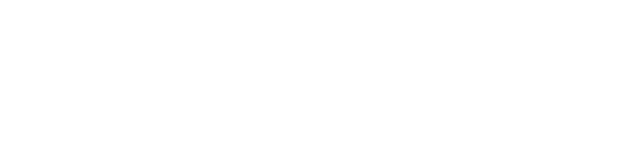
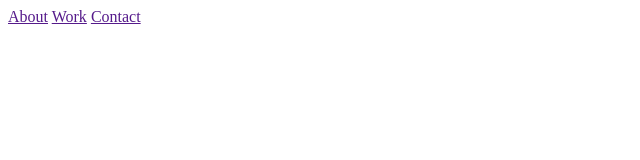
Before and after one commit to Nsiivision/html-element, a plain HTML site: page index.html in a window 1280 px wide. Shown: the whole page, without its empty margins (0-640 px from the left). Drawn offline with Linux system fonts and the light colour scheme.

Commit message:
modified index.html in .

```diff
--- a/index.html
+++ b/index.html
@@ -5,10 +5,20 @@
     <meta charset="UTF-8">
     <meta name="viewport" content="width=device-width, initial-scale=1.0">
     <title>html element</title>
+    <style>
+
+    </style>
 </head>
 
 <body>
     <nav>
+        <header class="navigation-container">
+            <div class="navigation-link-wrapper">
+                <a href="" class="navigation-link">About</a>
+                <a href="" class="navigation-link">Work</a>
+                <a href="" class="navigation-link">Contact</a>
+            </div>
+        </header>
     </nav>
     <main>
     </main>
```
